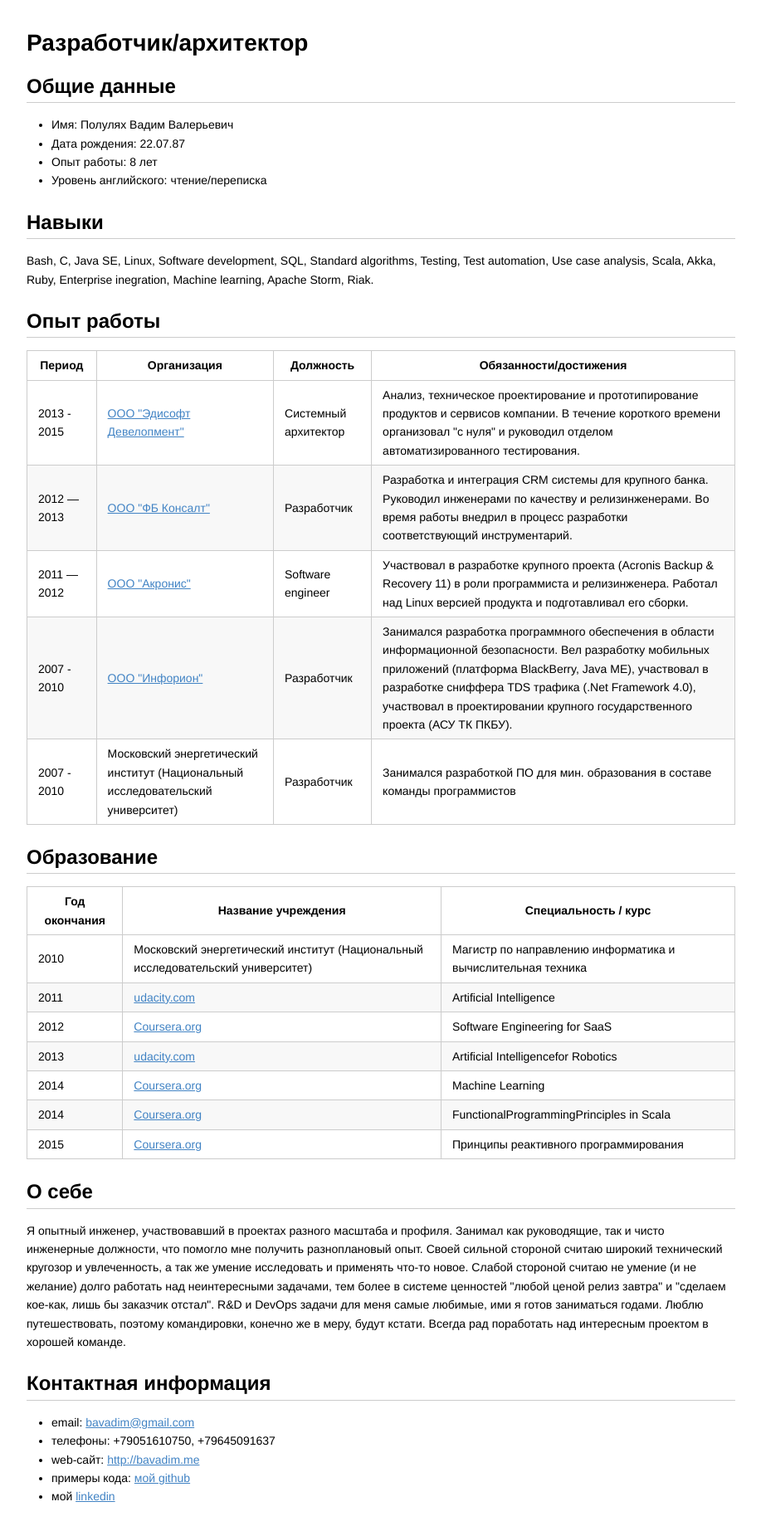
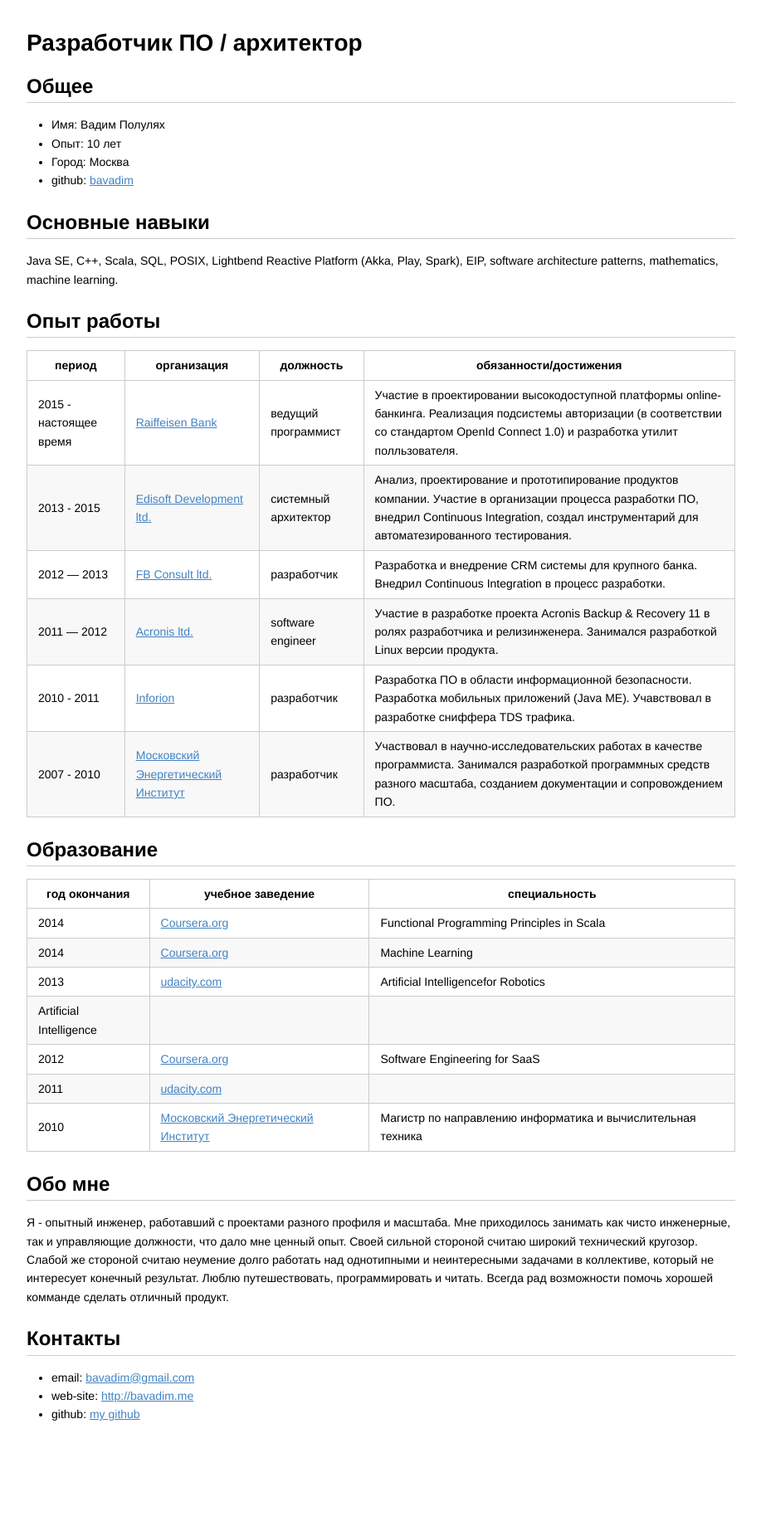
Before and after one commit to bavadim/bavadim.github.io, a Jekyll site: the page data/cv.html, which Jekyll copies as it is, in a window 1280 px wide. Shown: the whole page at 83% size, without its empty margins (181-1098 px from the left). Built offline with Jekyll 4.4.1, drawn with Linux system fonts in a browser that asks for light colours; after the commit the page ends 1746 px from its top, so only the background shows below that.

Commit message:
update cv files

```diff
--- a/data/cv.html
+++ b/data/cv.html
@@ -284,6 +289,21 @@
     vertical-align: super;
     line-height: 0;
 }
+
+kbd {
+  display: inline-block;
+  padding: 3px 5px;
+  font-size: 11px;
+  line-height: 10px;
+  color: #555;
+  vertical-align: middle;
+  background-color: #fcfcfc;
+  border: solid 1px #ccc;
+  border-bottom-color: #bbb;
+  border-radius: 3px;
+  box-shadow: inset 0 -1px 0 #bbb
+}
+
 * {
 	-webkit-print-color-adjust: exact;
 }
@@ -302,135 +322,144 @@
 	}
 }
 </style>
-<title>Разработчик/архитектор</title>
+
 
 </head>
+
 <body>
-<h1>Разработчик/архитектор</h1>
 
-<h2>Общие данные</h2>
+<h1 id="toc_0">Разработчик ПО / архитектор</h1>
+
+<h2 id="toc_1">Общее</h2>
 
 <ul>
-<li>Имя: Полулях Вадим Валерьевич</li>
-<li>Дата рождения: 22.07.87</li>
-<li>Опыт работы: 8 лет</li>
-<li>Уровень английского: чтение/переписка</li>
+<li>Имя: Вадим Полулях</li>
+<li>Опыт: 10 лет</li>
+<li>Город: Москва</li>
+<li>github: <a href="https://github.com/bavadim">bavadim</a></li>
 </ul>
 
+<h2 id="toc_2">Основные навыки</h2>
 
-<h2>Навыки</h2>
+<p>Java SE, C++, Scala, SQL, POSIX, Lightbend Reactive Platform (Akka, Play, Spark), EIP, software architecture patterns, mathematics, machine learning.</p>
 
-<p>Bash, С, Java SE, Linux, Software development, SQL, Standard algorithms, Testing, Test automation, Use case analysis, Scala, Akka, Ruby, Enterprise inegration, Machine learning, Apache Storm, Riak.</p>
-
-<h2>Опыт работы</h2>
+<h2 id="toc_3">Опыт работы</h2>
 
 <table>
 <thead>
 <tr>
-<th> Период </th>
-<th> Организация </th>
-<th> Должность  </th>
-<th> Обязанности/достижения </th>
+<th>период</th>
+<th>организация</th>
+<th>должность</th>
+<th>обязанности/достижения</th>
 </tr>
 </thead>
+
 <tbody>
 <tr>
-<td> 2013 - 2015 </td>
-<td> <a href="http://www.ediweb.ru/">ООО "Эдисофт Девелопмент"</a> </td>
-<td> Системный архитектор </td>
-<td> Анализ, техническое проектирование и прототипирование продуктов и сервисов компании. В течение короткого времени организовал "с нуля" и руководил отделом автоматизированного тестирования. </td>
+<td>2015 - настоящее время</td>
+<td><a href="https://www.raiffeisen.ru">Raiffeisen Bank</a></td>
+<td>ведущий программист</td>
+<td>Участие в проектировании высокодоступной платформы online-банкинга. Реализация подсистемы авторизации (в соответствии со стандартом OpenId Connect 1.0) и разработка утилит полльзователя.</td>
 </tr>
 <tr>
-<td> 2012 — 2013 </td>
-<td> <a href="http://www.fbconsult.ru/">ООО "ФБ Консалт"</a>                                                      </td>
-<td> Разработчик    </td>
-<td> Разработка и интеграция CRM системы для крупного банка. Руководил инженерами по качеству и релизинженерами. Во время работы внедрил в процесс разработки соответствующий инструментарий. </td>
+<td>2013 - 2015</td>
+<td><a href="https://ediweb.com">Edisoft Development ltd.</a></td>
+<td>системный архитектор</td>
+<td>Анализ, проектирование и прототипирование продуктов компании. Участие в организации процесса разработки ПО, внедрил Continuous Integration, создал инструментарий для автоматезированного тестирования.</td>
 </tr>
 <tr>
-<td> 2011 — 2012 </td>
-<td> <a href="http://acronis.ru">ООО "Акронис"</a>                                                                   </td>
-<td> Software engineer    </td>
-<td> Участвовал в разработке крупного проекта (Acronis Backup &amp; Recovery 11) в роли программиста и релизинженера. Работал над Linux версией продукта и подготавливал его сборки.                  </td>
+<td>2012 — 2013</td>
+<td><a href="http://www.fbconsult.ru">FB Consult ltd.</a></td>
+<td>разработчик</td>
+<td>Разработка и внедрение CRM системы для крупного банка. Внедрил Continuous Integration в процесс разработки.</td>
 </tr>
 <tr>
-<td> 2007 - 2010 </td>
-<td> <a href="http://www.inforion.ru">ООО "Инфорион"</a> </td>
-<td> Разработчик          </td>
-<td> Занимался разработка программного обеспечения в области информационной безопасности. Вел разработку мобильных приложений (платформа BlackBerry, Java ME), участвовал в разработке сниффера TDS трафика (.Net Framework 4.0), участвовал в проектировании крупного государственного проекта (АСУ ТК ПКБУ). </td>
+<td>2011 — 2012</td>
+<td><a href="http://www.acronis.com">Acronis ltd.</a></td>
+<td>software engineer</td>
+<td>Участие в разработке проекта Acronis Backup &amp; Recovery 11 в ролях разработчика и релизинженера. Занимался разработкой Linux версии продукта.</td>
 </tr>
 <tr>
-<td> 2007 - 2010 </td>
-<td> Московский энергетический институт (Национальный исследовательский университет) </td>
-<td> Разработчик          </td>
-<td> Занимался разработкой ПО для мин. образования в составе команды программистов </td>
+<td>2010 - 2011</td>
+<td><a href="https://www.inforion.ru">Inforion</a></td>
+<td>разработчик</td>
+<td>Разработка ПО в области информационной безопасности. Разработка мобильных приложений (Java ME). Учавствовал в разработке сниффера TDS трафика.</td>
+</tr>
+<tr>
+<td>2007 - 2010</td>
+<td><a href="https://mpei.ru/lang/en/Pages/default.aspx">Московский Энергетический Институт</a></td>
+<td>разработчик</td>
+<td>Участвовал в научно-исследовательских работах в качестве программиста. Занимался разработкой программных средств разного масштаба, созданием документации и сопровождением ПО.</td>
 </tr>
 </tbody>
 </table>
 
-
-<h2>Образование</h2>
+<h2 id="toc_4">Образование</h2>
 
 <table>
 <thead>
 <tr>
-<th> Год окончания </th>
-<th> Название учреждения </th>
-<th> Специальность / курс </th>
+<th>год окончания</th>
+<th>учебное заведение</th>
+<th>специальность</th>
 </tr>
 </thead>
+
 <tbody>
 <tr>
-<td> 2010          </td>
-<td> Московский энергетический институт (Национальный исследовательский университет) </td>
-<td> Магистр по направлению информатика и вычислительная техника </td>
+<td>2014</td>
+<td><a href="https://www.coursera.org">Coursera.org</a></td>
+<td>Functional Programming Principles in Scala</td>
 </tr>
 <tr>
-<td> 2011          </td>
-<td> <a href="https://www.udacity.com">udacity.com</a>                                          </td>
-<td> Artificial Intelligence                                     </td>
+<td>2014</td>
+<td><a href="https://www.coursera.org">Coursera.org</a></td>
+<td>Machine Learning</td>
 </tr>
 <tr>
-<td> 2012          </td>
-<td> <a href="https://www.coursera.org">Coursera.org</a>                                        </td>
-<td> Software Engineering for SaaS                               </td>
+<td>2013</td>
+<td><a href="https://www.udacity.com">udacity.com</a></td>
+<td>Artificial Intelligencefor Robotics</td>
 </tr>
 <tr>
-<td> 2013          </td>
-<td> <a href="https://www.udacity.com">udacity.com</a>                                          </td>
-<td> Artificial Intelligencefor Robotics                         </td>
+<td>Artificial Intelligence</td>
+<td></td>
+<td></td>
 </tr>
 <tr>
-<td> 2014          </td>
-<td> <a href="https://www.coursera.org">Coursera.org</a>                                        </td>
-<td> Machine Learning                                            </td>
+<td>2012</td>
+<td><a href="https://www.coursera.org">Coursera.org</a></td>
+<td>Software Engineering for SaaS</td>
 </tr>
 <tr>
-<td> 2014          </td>
-<td> <a href="https://www.coursera.org">Coursera.org</a>                                        </td>
-<td> FunctionalProgrammingPrinciples in Scala                    </td>
+<td>2011</td>
+<td><a href="https://www.udacity.com">udacity.com</a></td>
+<td></td>
 </tr>
 <tr>
-<td> 2015          </td>
-<td> <a href="https://www.coursera.org">Coursera.org</a>                                        </td>
-<td> Принципы реактивного программирования                       </td>
+<td>2010</td>
+<td><a href="https://mpei.ru/lang/en/Pages/default.aspx">Московский Энергетический Институт</a></td>
+<td>Магистр по направлению информатика и вычислительная техника</td>
 </tr>
 </tbody>
 </table>
 
+<h2 id="toc_5">Обо мне</h2>
 
-<h2>О себе</h2>
+<p>Я - опытный инженер, работавший с проектами разного профиля и масштаба. Мне приходилось занимать как чисто инженерные, так и управляющие должности, что дало мне ценный опыт. Своей сильной стороной считаю широкий технический кругозор. Слабой же стороной считаю неумение долго работать над однотипными и неинтересными задачами в коллективе, который не интересует конечный результат. Люблю путешествовать, программировать и читать. Всегда рад возможности помочь хорошей комманде сделать отличный продукт.</p>
 
-<p>Я опытный инженер, участвовавший в проектах разного масштаба и профиля. Занимал как руководящие, так и чисто инженерные должности, что помогло мне получить разноплановый опыт. Своей сильной стороной считаю широкий технический кругозор и увлеченность, а так же умение исследовать и применять что-то новое. Слабой стороной считаю не умение (и не желание) долго работать над неинтересными задачами, тем более в системе ценностей "любой ценой релиз завтра" и "сделаем кое-как, лишь бы заказчик отстал". R&amp;D и DevOps задачи для меня самые любимые, ими я готов заниматься годами. Люблю путешествовать, поэтому командировки, конечно же в меру, будут кстати. Всегда рад поработать над интересным проектом в хорошей команде.</p>
-
-<h2>Контактная информация</h2>
+<h2 id="toc_6">Контакты</h2>
 
 <ul>
 <li>email: <a href="mailto:bavadim@gmail.com">bavadim@gmail.com</a></li>
-<li>телефоны: +79051610750, +79645091637</li>
-<li>web-сайт: <a href="http://bavadim.me">http://bavadim.me</a></li>
-<li>примеры кода: <a href="https://github.com/bavadim/">мой github</a></li>
-<li>мой <a href="https://www.linkedin.com/profile/view?id=204076187">linkedin</a></li>
+<li>web-site: <a href="http://bavadim.me">http://bavadim.me</a></li>
+<li>github: <a href="https://github.com/bavadim/">my github</a></li>
 </ul>
 
+
+
+
 </body>
+
 </html>
```
Also changed, not shown: other parts of data/cv.html (+7 -2 lines), 1 other file.
